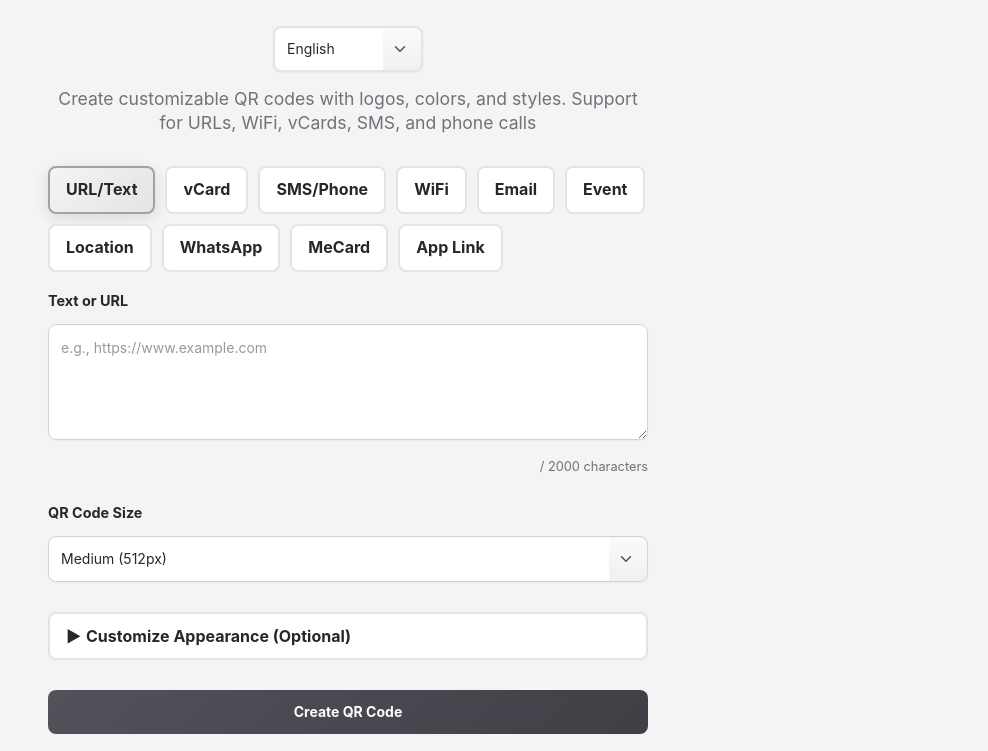
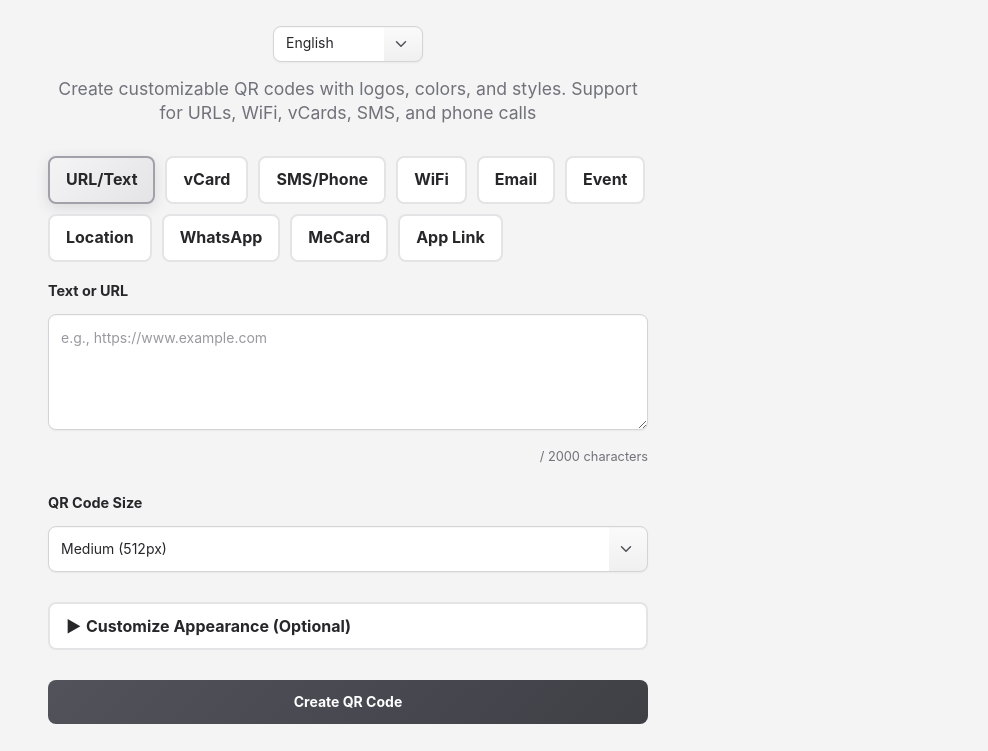
Before and after one commit to timoheimonen/qrturbo, a plain HTML site: page Public/index.html in a window 1280 px wide. Shown: the part 139-890 px from the top of the page, without its empty margins (292-1280 px from the left). Drawn offline with Linux system fonts and the light colour scheme.

Commit message:
Tighten language selector height

```diff
--- a/Public/css/styles.css
+++ b/Public/css/styles.css
@@ -980,14 +980,15 @@ footer a:hover {
     width: auto;
     min-width: 150px;
     max-width: 200px;
-    padding: 8px 12px;
+    min-height: 36px;
+    padding: 6px 34px 6px 12px;
     font-size: 14px;
-    border: 2px solid var(--border);
+    line-height: 1.2;
+    border: 1px solid var(--field-border);
     border-radius: 8px;
     background-color: var(--surface);
     color: var(--text);
     cursor: pointer;
-    transition: all 0.3s ease;
 }
 
 .language-selector select:hover {
```
